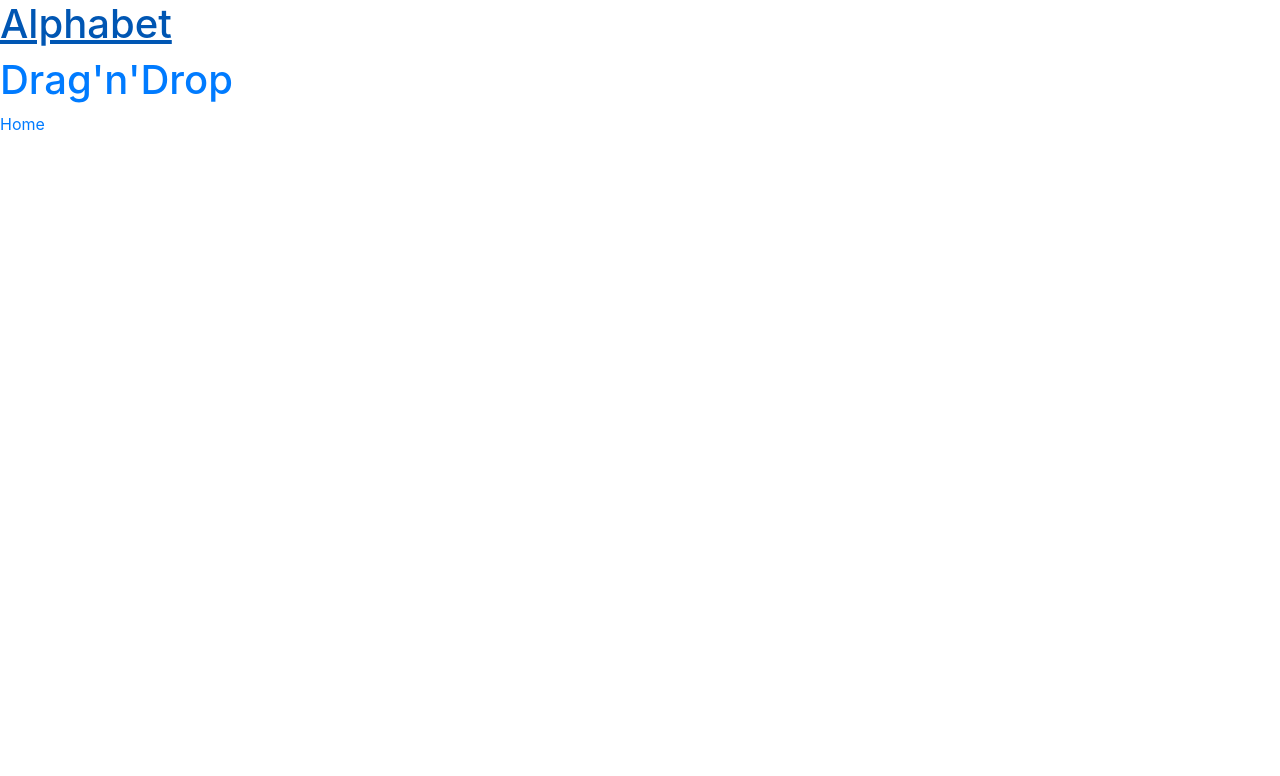
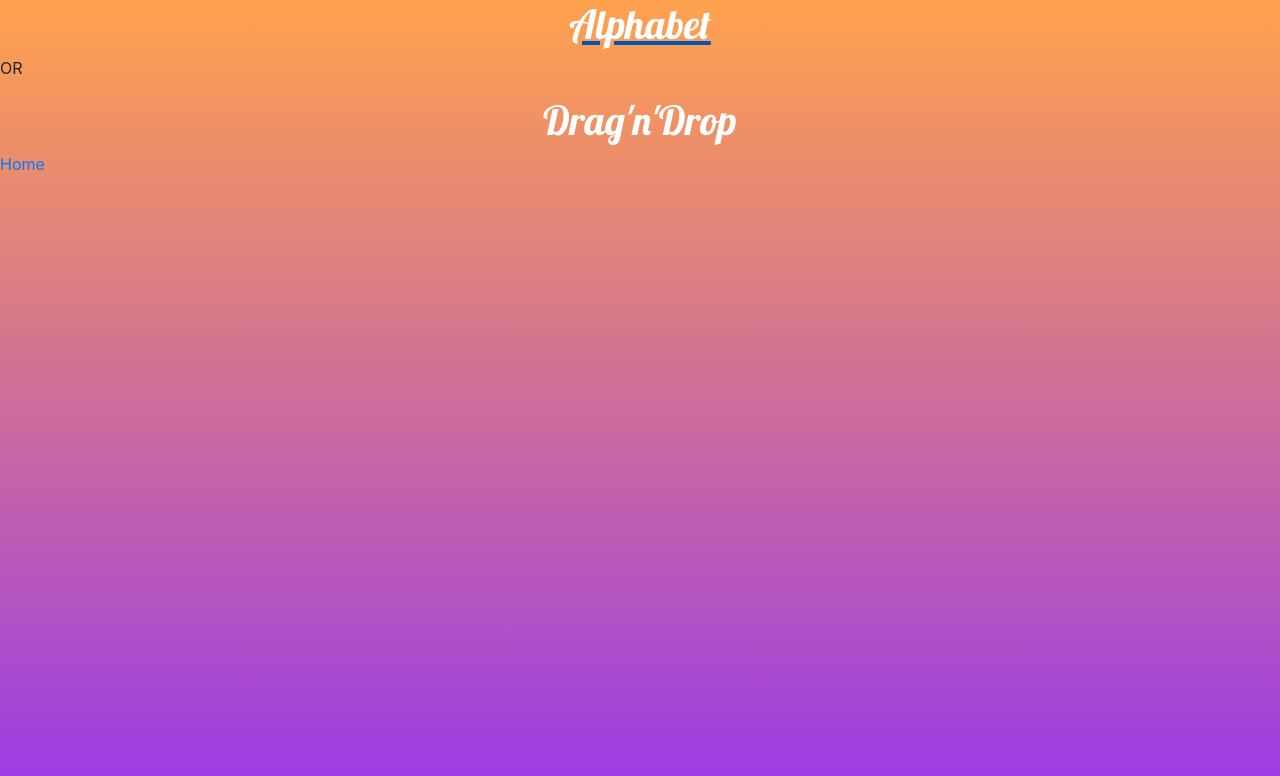
Before and after one commit to HeliHaavisto/Language_app_front, a React (Create React App) app: page /menu in a window 1280 px wide. Shown: the top 776 px of the page. Built offline with nearby package versions, Linux system fonts and the light colour scheme.

Commit message:
basic css added, classes added

```diff
--- a/public/index.html
+++ b/public/index.html
@@ -12,6 +12,16 @@
     <link rel="apple-touch-icon" href="%PUBLIC_URL%/logo192.png" />
 
     <link rel="manifest" href="%PUBLIC_URL%/manifest.json" />
+    <link rel="preconnect" href="https://fonts.gstatic.com" />
+    <link
+      href="https://fonts.googleapis.com/css2?family=Lobster&display=swap"
+      rel="stylesheet"
+    />
+    <link rel="preconnect" href="https://fonts.gstatic.com" />
+    <link
+      href="https://fonts.googleapis.com/css2?family=Nunito+Sans:wght@200&display=swap"
+      rel="stylesheet"
+    />
 
     <title>Language App</title>
   </head>
--- a/src/About.js
+++ b/src/About.js
@@ -0,0 +1,20 @@
+import React from "react";
+import { Link } from "react-router-dom";
+import Logo from "./language_app_logo.png";
+
+const About = () => {
+  return (
+    <div>
+      <h1 className="style-font">About</h1>
+      <img src={Logo} alt="logo" style={{ width: "5rem" }} />
+      <p>
+        This is our team project made by 4 awesome students : Aryal Sagar,
+        Ivankina Elena, Haavisto Heli and Iolanta Ubozhenko.
+      </p>
+      <p>Frond end is made with React Js.</p>
+      <Link to="/">Home</Link>
+    </div>
+  );
+};
+
+export default About;
--- a/src/App.css
+++ b/src/App.css
@@ -1,7 +1,31 @@
+html,
+body {
+  height: 100%;
+  margin: 0;
+  padding: 0;
+  background: rgb(255, 162, 77);
+  background: linear-gradient(
+    180deg,
+    rgba(255, 162, 77, 1) 0%,
+    rgba(155, 57, 232, 1) 100%
+  );
+  text-align: center;
+}
+
+.style-font {
+  font-family: "Lobster", cursive;
+  text-align: center;
+  color: white;
+}
+
+.logo {
+  width: 8rem;
+}
+
 .abc-container {
   display: flex;
   flex-wrap: wrap;
-	background-color: thistle;
+  /* background-color: thistle; */
 }
 
 .abc-letter {
--- a/src/Gamelanding.js
+++ b/src/Gamelanding.js
@@ -1,15 +1,15 @@
-import React from 'react';
+import React from "react";
 import { Link } from "react-router-dom";
 
 const Gamelanding = () => {
   return (
     <div>
       <h2>Let's play</h2>
-            <h1>Drag'n'Drop</h1>
+      <h1 className="style-font">Drag'n'Drop</h1>
       <h3>CHOOSE AND MATCH CORRECT TRANSLATIONS BY DRAGGING AND DROPPING</h3>
-            <Link to="/dragndrop">PLAY</Link><br></br>
+      <Link to="/dragndrop">PLAY</Link>
+      <br></br>
       <Link to="/">HOME</Link>
-
     </div>
   );
 };
--- a/src/Home.js
+++ b/src/Home.js
@@ -5,8 +5,8 @@
 const Home = () => {
   return (
     <div>
-      <h1>Welcome to</h1>
-      <img src={Logo} alt="logo" />
+      <h1 className="style-font">Welcome to</h1>
+      <img src={Logo} alt="logo" className="logo" />
       <p>
         Language <br /> Learning <br /> App
       </p>
--- a/src/Menu.js
+++ b/src/Menu.js
@@ -4,8 +4,13 @@
 const Menu = () => {
   return (
     <div>
-      <Link to="/alphabet"><h1>Alphabet</h1></Link>
-      <Link to="/gamelanding"><h1>Drag'n'Drop</h1></Link>
+      <Link to="/alphabet">
+        <h1 className="style-font">Alphabet</h1>
+      </Link>
+      <p>OR</p>
+      <Link to="/gamelanding">
+        <h1 className="style-font">Drag'n'Drop</h1>
+      </Link>
       <Link to="/">Home</Link>
     </div>
   );
```
Also changed, not shown: src/Alphabet.js (indentation only), 1 other file (tests, documents, lock files or other folders). Lines whose indentation alone changed are shown as unchanged.
